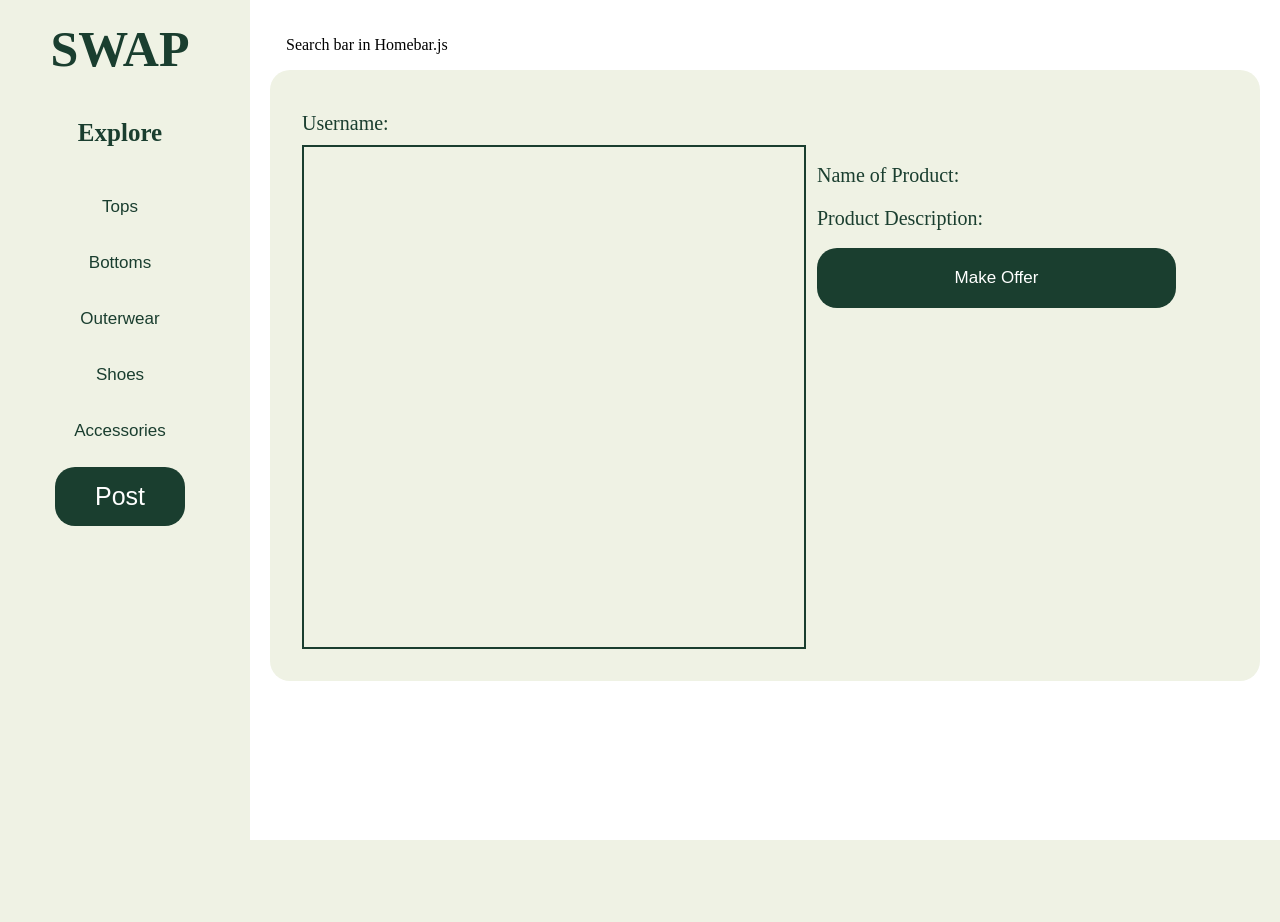
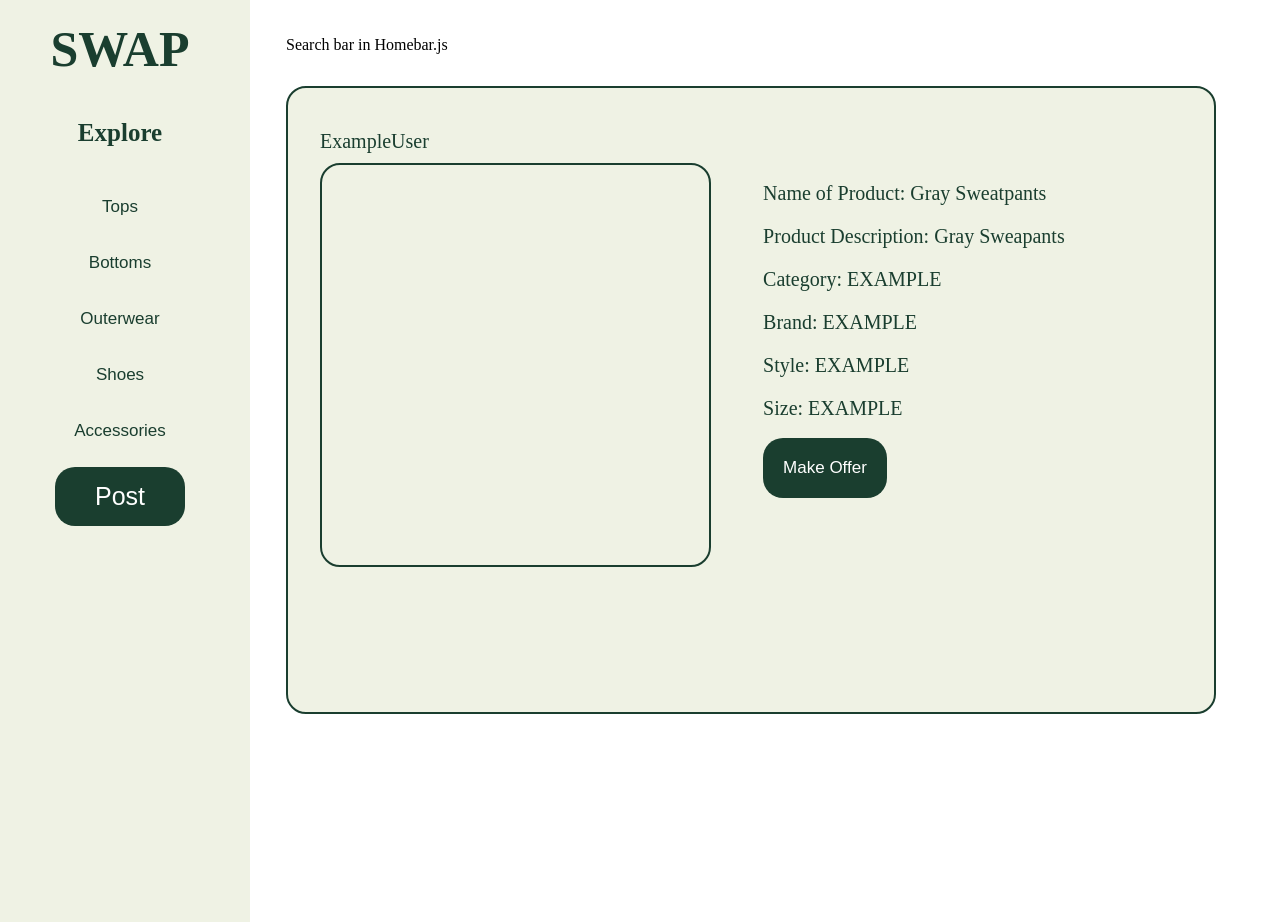
Before and after one commit to isba1/SWAP, a React (Create React App) app in the folder client/: page /home in a window 1280 px wide. Before the commit the page ends 840 px from the top, so only its background shows below. Built offline with nearby package versions, Linux system fonts and the light colour scheme.

Commit message:
Added my additions

```diff
--- a/client/src/Home/Homescreen.js
+++ b/client/src/Home/Homescreen.js
@@ -1,20 +1,60 @@
-import React from 'react';
-import "./components/homescreen.css"
+import React, { useState, useRef, useEffect } from 'react';
+import { Suspense } from 'react';
+import "./components/homescreen.css";
 import SideBar from './components/SideBar';
 import HomeBar from './components/Homebar';
-import HomePosts from './components/HomePosts';
 
-function Homescreen() {
-  return (<div className='homerow'>
-    <div className='homecolumnleft'>
-      <SideBar/>
+const LazyHomePosts = React.lazy(() => import('./components/HomePosts'));
+
+const Homescreen = () => {
+  const [loadedPosts, setLoadedPosts] = useState(0);
+  const postsRef = useRef(null);
+
+  //this will be the myuser's userid/token
+  const testUserID = "6541c6def9b63a435d721a4d";
+  //this will be a FeedUserPost object
+  const FeedUserTest = {
+    postID: '65455ac4a32a064718ba3fc6',
+    userID: '6541c7aaf9b63a435d721a50',
+    userName: 'ExampleUser',
+    name: 'Gray Sweatpants',
+    postDescription: 'Gray Sweapants',
+    postCategory: 'EXAMPLE',
+    postBrand: 'EXAMPLE',
+    postStyle: 'EXAMPLE',
+    postSize: 'EXAMPLE',
+  }
+
+  useEffect(() => {
+    const observer = new IntersectionObserver((entries) => {
+      if (entries[0].isIntersecting) {
+        //console.log('Element is intersecting');
+        setLoadedPosts((prevLoadedPosts) => prevLoadedPosts + 1);
+      } else {
+        //console.log('Element is not intersecting');
+      }
+    });
+
+    observer.observe(postsRef.current);
+    return () => observer.disconnect();
+  }, []);
+
+  return (
+    <div className='homerow'>
+      <div className='homecolumnleft'>
+        <SideBar />
+      </div>
+      <div className='homecolumnright'>
+        <HomeBar />
+        {Array.from({ length: loadedPosts }).map((_, index) => (
+          <Suspense key={index} fallback={<div>Loading post...</div>}>
+            <LazyHomePosts FeedUserPostObject={FeedUserTest} UserID={testUserID}/>
+          </Suspense>
+        ))}
+        <div ref={postsRef}></div>
+      </div>
     </div>
-    <div className='homecolumnright'>
-      <HomeBar/>
-      <HomePosts/>
-    </div>
-  </div>
   );
-}
+};
 
 export default Homescreen;
--- a/client/src/Home/components/HomePosts.js
+++ b/client/src/Home/components/HomePosts.js
@@ -1,18 +1,26 @@
 import React from "react";
 import "./homescreen.css";
+import Offer from "../../OfferUI/Offer";
+//import axios from "axios";
+//import { useEffect, useState } from 'react';
 
-function HomePosts(){
+function HomePosts({FeedUserPostObject, UserID}){
+    //add thing for useEffect to get the FeedPost
     return (<div className="postcontainer">
             <div className="postrow">
                 <div className="postleft">
-                    <div className="font">Username:</div>
+                    <div className="font">{FeedUserPostObject.userName}</div>
                     <div className="coloredsquare"></div>
                 </div>
                 <div className="postright">
                     <div className="tempcontainer">
-                        <div className="font">Name of Product:</div>
-                        <div className="font">Product Description:</div>
-                        <button>Make Offer</button>
+                        <div className="font">Name of Product: {FeedUserPostObject.name}</div>
+                        <div className="font">Product Description: {FeedUserPostObject.postDescription}</div>
+                        <div className="font">Category: {FeedUserPostObject.postCategory}</div>
+                        <div className="font">Brand: {FeedUserPostObject.postBrand}</div>
+                        <div className="font">Style: {FeedUserPostObject.postStyle}</div>
+                        <div className="font">Size: {FeedUserPostObject.postSize}</div>
+                        <Offer SellerPost={FeedUserPostObject} myID={UserID}/>
                     </div>
                 </div>
         </div>
--- a/client/src/Home/components/homescreen.css
+++ b/client/src/Home/components/homescreen.css
@@ -68,17 +68,16 @@ body{
 }
 
 .postcontainer{
-    background-color: #EFF2E4;
-    display: flex;
-    padding: 2rem;
-    border-radius: 20px;
+    padding: 1rem;
+    height: 100vh;
 }
 
 .coloredsquare{
-    width: 500px;
-    height: 500px;
+    max-width: 400px;
+    max-height: 400px;
     background-color: transparent;
     border: 2px solid #1A3E2F;
+    border-radius: 20px;
     flex-grow: 1;
 }
 
@@ -90,15 +89,19 @@ body{
 }
 
 .postrow{
-    display: flex;
+    display:flex;
+    padding: 2rem;
+    background-color: #EFF2E4;
     justify-content: space-between;
-    width: 100%;
+    width: 90%;
+    min-height: 70%;
+    border: 2px solid #1A3E2F;
+    border-radius: 20px;
 }
 
 .postleft{
     flex: 1;
     display: flex;
-    justify-content: center;
     width: 50%;
     flex-direction: column;
     text-align: left;
--- a/client/src/Login/components/LoginForm.js
+++ b/client/src/Login/components/LoginForm.js
@@ -1,5 +1,5 @@
 import axios from 'axios';
-import React, {useEffect, useState} from "react";
+import React, {useState} from "react";
 import { useNavigate } from 'react-router-dom';
 import styles from '../style.module.css';
 
--- a/client/src/Login/components/Title.js
+++ b/client/src/Login/components/Title.js
@@ -3,7 +3,7 @@ import styles from '../style.module.css';
 
 function Title(){
     return (<div className={styles.title}>
-            <h1 className={styles.name}>Swap Wear Apparel Platform</h1>
+            <h1 className={styles.titlename}>Swap Wear Apparel Platform</h1>
         </div>);
 }
 
--- a/client/src/Login/style.module.css
+++ b/client/src/Login/style.module.css
@@ -101,6 +101,11 @@ button{
     text-align: left;
 }
 
+.titlename{
+    font-size: 40px;
+    text-align: center;
+}
+
 .name{
     font-size: 30px;
     text-align: left;
--- /dev/null
+++ b/client/src/OfferUI/NameList.js
@@ -0,0 +1,38 @@
+import React from 'react';
+import axios from 'axios';
+
+function NameList({array, toggle, post, myid}) {
+
+  const handleButtonClick = async (name, item) =>{
+    console.log(`Button Clicked for ${name}`);
+    console.log(item.postID);
+    //temp is supposted to be the postID of the post you chose to offer
+    const temp = "6543fc5d0d9510298230d106";
+    try{
+      //await axios.post(`http://localhost:8080/offer/makeOffer?sellerPostID=${post.postID}&sellerUserID=${post.userID}&buyerPostID=${temp}&buyerUserID=${myid}`);
+      toggle();
+    }catch (error){
+      console.error(error);
+    }
+  }
+
+  if (array === null){
+    return <div>Loading...</div>;
+  }
+
+  if (array.length === 0) {
+    return <div>You have no Posts! Start Posting to offer a trade</div>;
+  }
+
+  return (
+    <div>
+      {array.map((item, index) => (
+        <button key={index} onClick={() => handleButtonClick(item.name, item)}>
+          <img src={item.base64Images[0]} alt={item.name}/>
+        </button>
+      ))}
+    </div>
+  );
+}
+
+export default NameList;
--- /dev/null
+++ b/client/src/OfferUI/Offer.css
@@ -0,0 +1,51 @@
+body.active-modal {
+    overflow-y: hidden;
+}
+
+.offerbtn-modal {
+    padding: 15px 40px;
+    border-radius: 20px;
+    border: none;
+    background-color: #1A3E2F;
+    color: #fff;
+    font-size: 25px;
+}
+
+.offermodal, .offeroverlay {
+    width: 100vw;
+    height: 100vh;
+    top: 0;
+    left: 0;
+    right: 0;
+    bottom: 0;
+    position: fixed;
+}
+
+.offeroverlay {
+    background: rgba(49,49,49,0.8);
+}
+.offermodal-content {
+    position:absolute;
+    top: 50%;
+    left: 50%;
+    transform: translate(-50%, -50%);
+    line-height: 1.4;
+    background: #EFF2E4;
+    padding: 14px 28px;
+    border-radius: 10px;
+    width: 1000px;
+    height: 600px;
+    color: #1A3E2F;
+    font-size: 20px;
+}
+
+.offerclose-modal {
+    position: absolute;
+    top: 5%;
+    right: 2%;
+    background-color: transparent;
+    color: #1A3E2F;
+    font-size: 20px;
+    border: none;
+    cursor: pointer;
+}
--- /dev/null
+++ b/client/src/OfferUI/Offer.js
@@ -0,0 +1,53 @@
+import React, { useState, useEffect } from "react";
+import axios from "axios";
+import "./Offer.css";
+import NameList from "./NameList";
+
+const Offer = ({SellerPost, myID}) => {
+    const [modal, setModal] = useState(false);
+    const [data, setData] = useState(null);
+
+    useEffect(() => {
+        async function fetchData() {
+            //this fetches data about your posts when you press the Offer button
+            const response = await axios.get(`http://localhost:8080/offer/itemsToOffer?userID=${myID}`);
+            const user = await response.data;
+            setData(user);
+        }
+        if (modal) {
+            fetchData();
+        }
+    }, [modal, myID]);
+
+    const toggleModal = () => {
+        if (modal){
+            console.log(data);
+            setData(null);
+        }
+        setModal(!modal);
+    }
+
+    if (modal){
+        document.body.classList.add('active-modal')
+      }else{
+        document.body.classList.remove('active-modal')
+    }
+
+    return(<div>
+        <button onClick={toggleModal}>Make Offer</button>
+
+        {modal &&(
+        <div className="offermodal">
+          <div className="offeroverlay" onClick={toggleModal}></div>
+          <div className="offermodal-content">
+            <h2>Choose Your Post to Offer</h2>
+            <NameList array={data} toggle={toggleModal} post={SellerPost} myid={myID}/>
+            <button className="offerclose-modal" onClick={toggleModal}>X</button>
+            </div>
+        </div>
+      )}
+    </div>
+    )
+}
+
+export default Offer;
```
